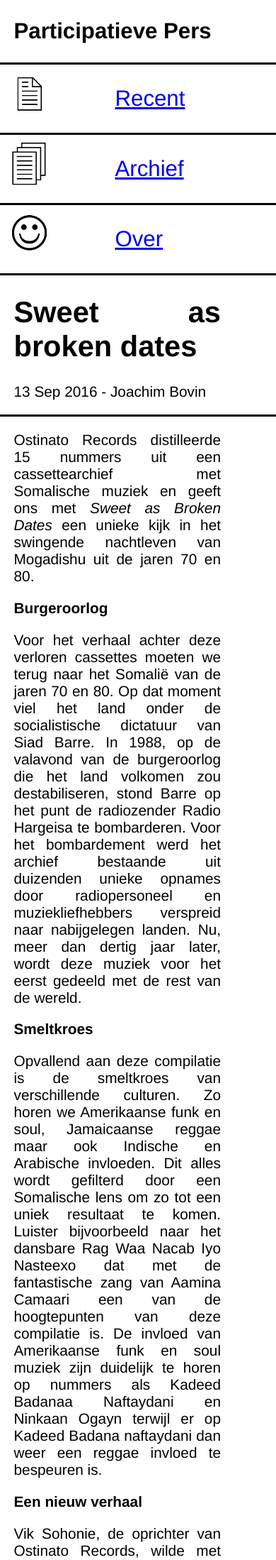
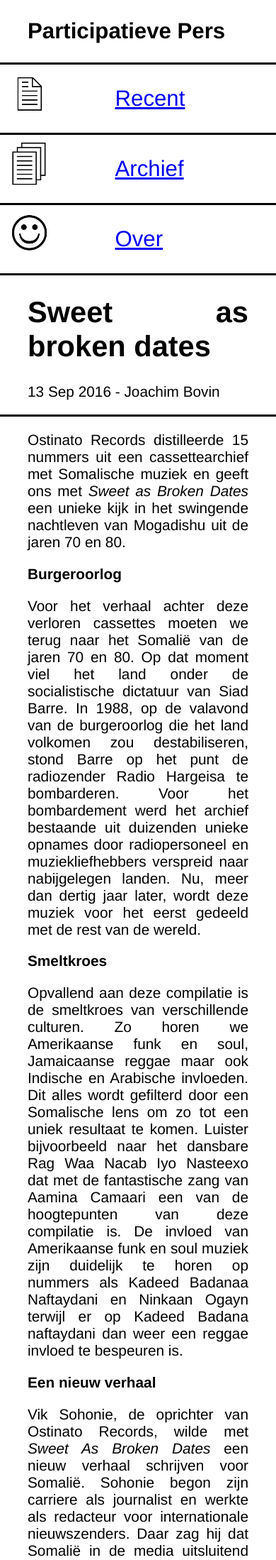
Before and after one commit to ParticipativePress/ParticipativePress, a Jekyll site: the page built from _posts/2016-09-13-Sweet as broken dates.md, in a window 390 px wide. Shown: the top 2198 px of the page at 71% size. Built offline with Jekyll 4.4.1, drawn with Linux system fonts in a browser that asks for light colours.

Commit message:
changed margins for text and lists, added iframe

```diff
--- a/_posts/2016-09-13-Sweet as broken dates.md
+++ b/_posts/2016-09-13-Sweet as broken dates.md
@@ -15,3 +15,8 @@
 <b> Een nieuw verhaal </b>
 
 Vik Sohonie, de oprichter van Ostinato Records, wilde met <i> Sweet As Broken Dates </i> een nieuw verhaal schrijven voor Somalië. Sohonie begon zijn carriere als journalist en werkte als redacteur voor internationale nieuwszenders. Daar zag hij dat Somalië in de media uitsluitend werd afgeschilderd als een door conflict geteisterd land. Om deze eenzijdige beeldvorming tegen te gaan besloot hij om een ander verhaal te vertellen. Met deze compilitatie hoopt Sohonie niet enkel om het imago van Somalie te veranderen maar ook om het culturele zelfvertrouwen van de Somaliërs te herstellen. Deze 15 prachtige nummers zijn zonder twijfel een stap in de goede richting.
+
+
+<div class="center-element">
+<iframe style="border: 0; width: 350px; height: 470px;" src="https://bandcamp.com/EmbeddedPlayer/album=4282536159/size=large/bgcol=ffffff/linkcol=0687f5/tracklist=false/transparent=true/" seamless><a href="https://ostinatorecords.bandcamp.com/album/sweet-as-broken-dates-lost-somali-tapes-from-the-horn-of-africa">Sweet As Broken Dates: Lost Somali Tapes from the Horn of Africa by Various Artists</a></iframe>
+</div>
--- a/assets/css/stylesheet.css
+++ b/assets/css/stylesheet.css
@@ -5,6 +5,14 @@
 
 
 }
+
+iframe {
+    display: block;
+    border-style:none;
+    margin-left: 5%;
+}
+
+
 
 .flex-container > div {
   /*  text-align: left; */
@@ -36,6 +44,10 @@
     margin: 0;
     padding: 0;
 
+}
+
+li {
+    margin-left: 10%;
 }
 
 p, h1, h2, h3, h4 {
@@ -151,6 +163,19 @@
 
      }
 
+     p, h1, h2, h3, h4 {
+        text-align: justify;
+        margin-left: 10% !important;
+        margin-right: 10% !important;
+    }
+
+    iframe {
+        display: block;
+        border-style:none;
+        margin-left: auto;
+        margin-right: auto;
+    }
+
 
 
 }
```
Also changed, not shown: 8 other files.
